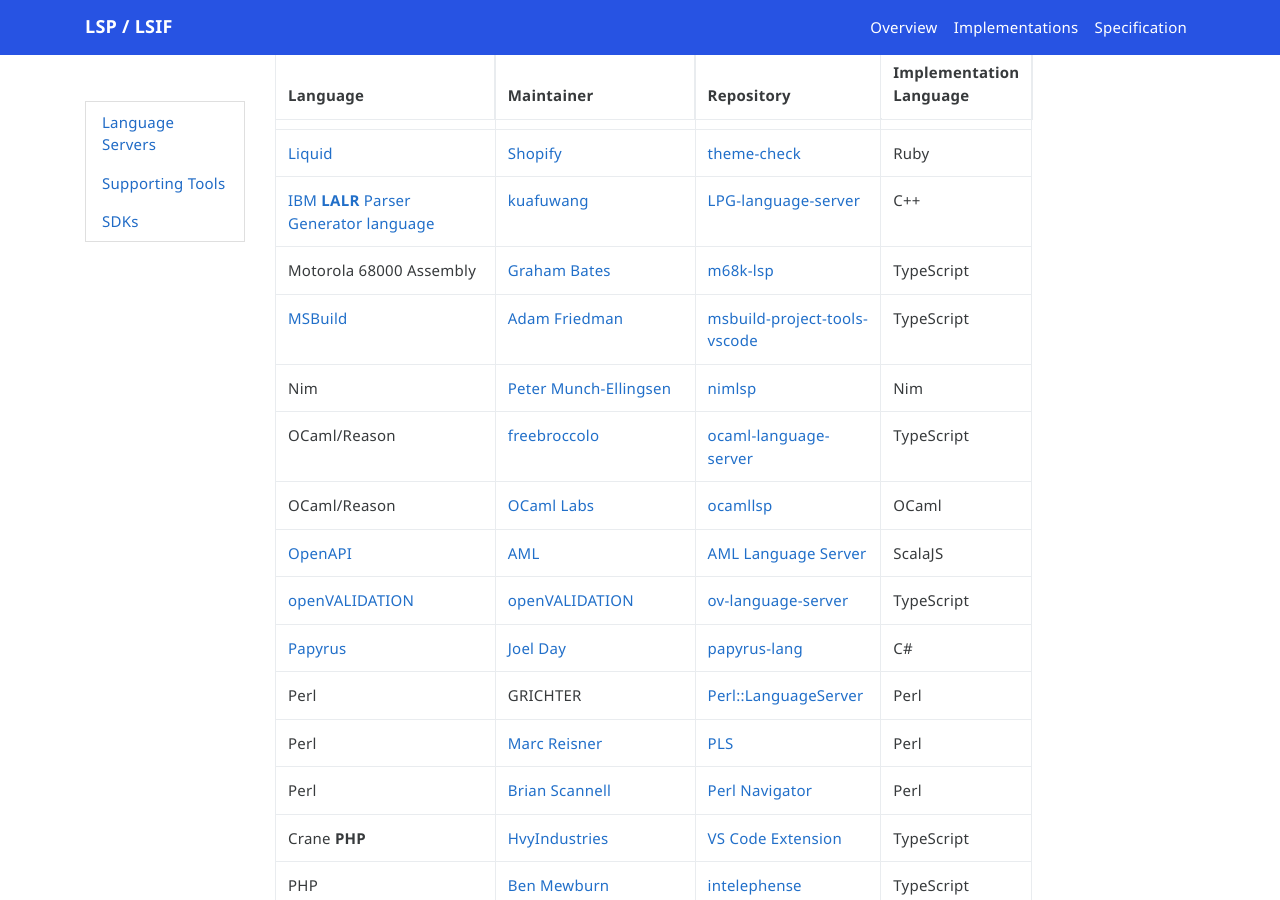
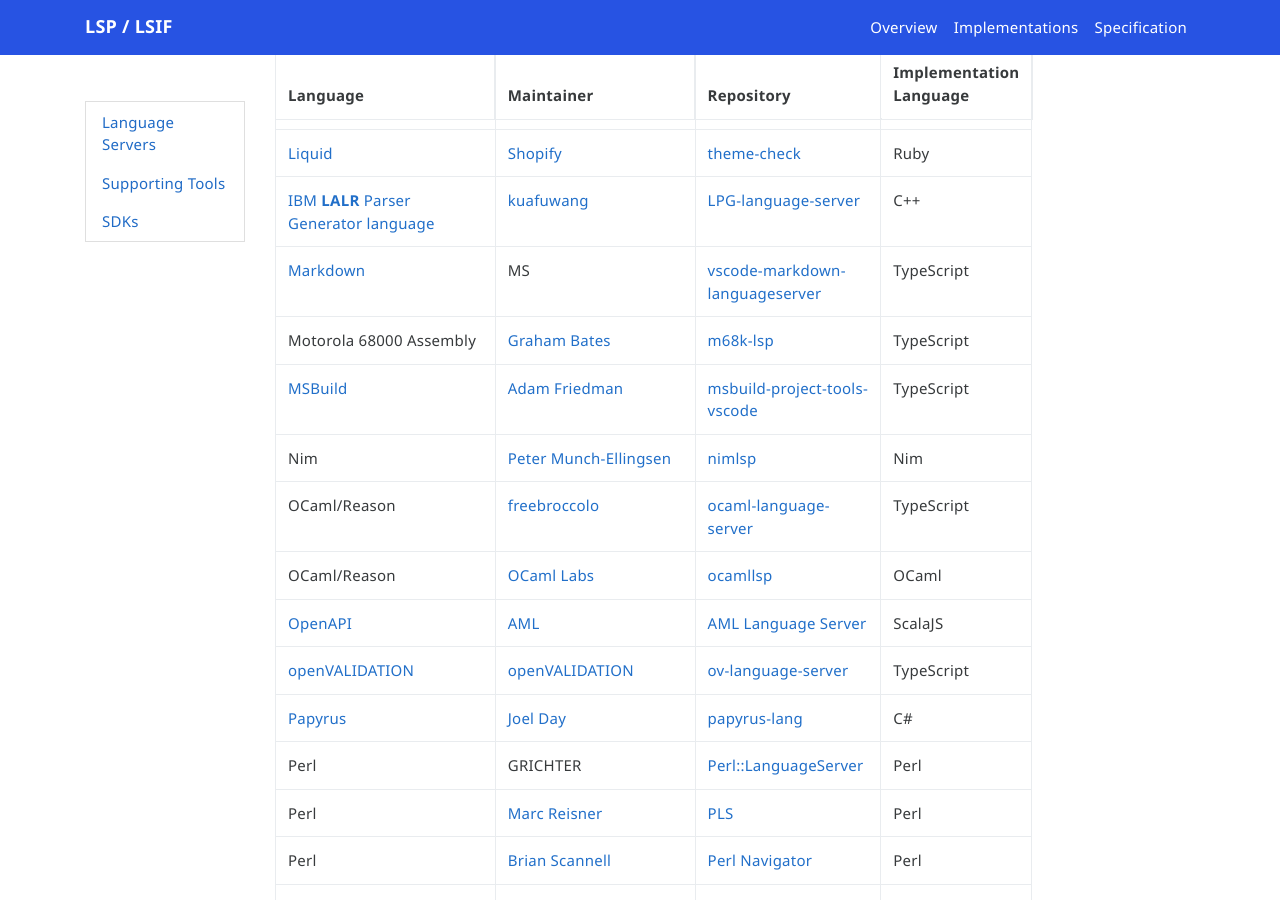
Before and after one commit to microsoft/language-server-protocol, a Jekyll site: the page built from _implementors/servers.md, in a window 1280 px wide and 900 px high, scrolled down 5637 px. Built offline with Jekyll 4.4.1, drawn with Linux system fonts in a browser that asks for light colours; nearby versions of some CDN libraries; comment, search, counter and statistics services are not loaded.

Commit message:
Adding markdown language server (#1525)
Adding markdown language service

Co-authored-by: Dirk Bäumer <dirkb@microsoft.com>

```diff
--- a/_implementors/servers.md
+++ b/_implementors/servers.md
@@ -106,6 +106,7 @@
 | [Lua](http://www.lua.org/)| [Tencent](https://github.com/Tencent/LuaHelper) | [LuaHelper](https://github.com/Tencent/LuaHelper) | Go |
 | [Liquid](https://shopify.github.io/liquid/) | [Shopify](https://github.com/Shopify/theme-check) | [theme-check](https://github.com/Shopify/theme-check) | Ruby |
 | [IBM **LALR** Parser Generator language](https://sourceforge.net/projects/lpg/)| [kuafuwang](https://github.com/kuafuwang) | [LPG-language-server](https://github.com/kuafuwang/LPG-language-server) | C++ |
+| [Markdown](https://commonmark.org) | MS | [vscode-markdown-languageserver](https://github.com/microsoft/vscode/tree/main/extensions/markdown-language-features/server) | TypeScript |
 | Motorola 68000 Assembly | [Graham Bates](https://github.com/grahambates) | [m68k-lsp](https://github.com/grahambates/m68k-lsp) | TypeScript |
 | [MSBuild](https://github.com/Microsoft/msbuild) | [Adam Friedman](https://github.com/tintoy) | [msbuild-project-tools-vscode](https://github.com/tintoy/msbuild-project-tools-vscode) | TypeScript |
 | Nim | [Peter Munch-Ellingsen](https://github.com/PMunch) | [nimlsp](https://github.com/PMunch/nimlsp) | Nim |
```
